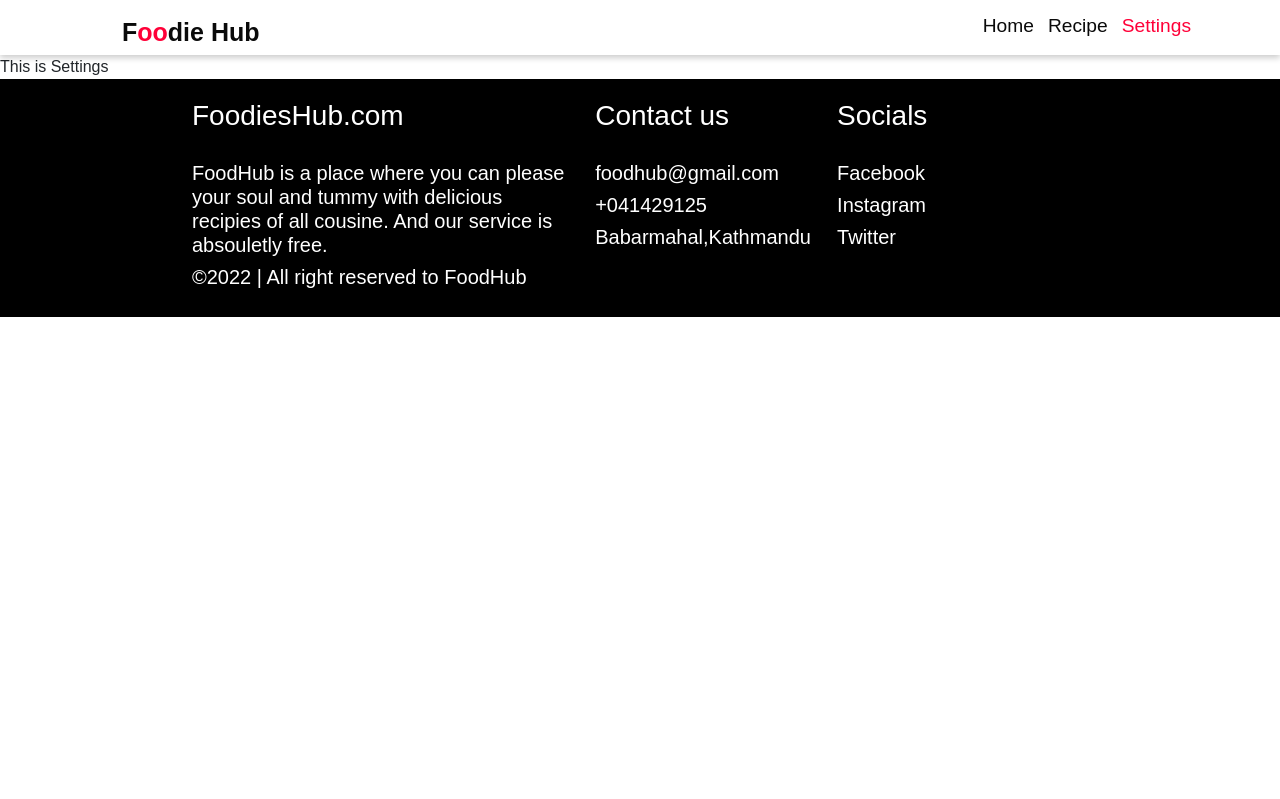
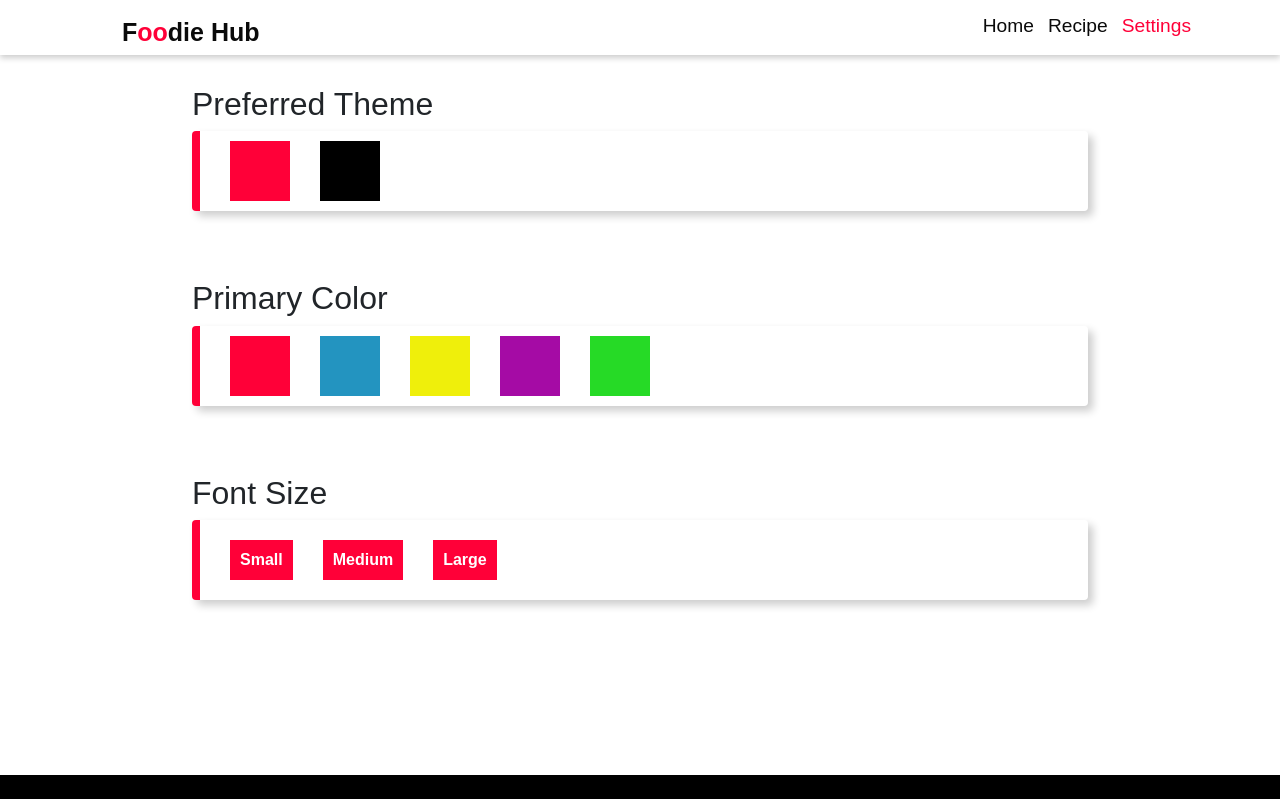
Before and after one commit to AshimSingh/Food-Recipe, a React (Create React App) app: page /settings in a window 1280 px wide. Shown: the top 799 px of the page. Built offline with nearby package versions, Linux system fonts and the light colour scheme.

Commit message:
settings ui done

```diff
--- /dev/null
+++ b/src/components/settingsblock.js
@@ -0,0 +1,41 @@
+import React from 'react'
+
+const Settingsblock = () => {
+  return (
+    <div className='settingsBody'>
+      <div className='chefBox'>
+        <div className='block'>
+            <h2>Preferred Theme</h2>
+           <div className='sblock'>
+            <div className='colorBox'></div>
+             <div className='colorBox'></div>
+           </div>
+        </div>
+      </div>
+      <div className='chefBox'>
+        <div className='block'>
+            <h2>Primary Color</h2>
+           <div className='sblock p'>
+            <div className='colorBox'></div>
+             <div className='colorBox'></div>
+             <div className='colorBox'></div>
+             <div className='colorBox'></div>
+             <div className='colorBox'></div>
+           </div>
+        </div>
+      </div>
+      <div className='chefBox'>
+        <div className='block'>
+            <h2>Font Size</h2>
+           <div className='sblock'>
+                <button className='sbtn'>Small</button>
+                <button className='sbtn'>Medium</button>
+                <button className='sbtn'>Large</button>
+           </div>
+        </div>
+      </div>
+    </div>
+  )
+}
+
+export default Settingsblock
--- /dev/null
+++ b/src/components/settingsblock.scss
@@ -0,0 +1,58 @@
+.settingsBody{
+    height: 90vh;
+}
+.settingsBlock{
+    width: 100%;
+    display: flex;
+
+    justify-content: center;
+    flex-direction: column;
+}
+.block{
+    margin: 30px 0;
+    width: 70%;
+
+}
+.sblock{
+    margin: 8px 0;
+    height: 80px;
+    border-radius: 4px;
+    box-shadow: 5px 5px 8px var(--shadow-color);
+    border-left: 8px solid var(--primary-color) ;
+    padding: 7px 15px;
+    display: flex;
+    align-items: center;
+}
+.colorBox{
+    height: 60px;
+    margin: 0 15px;
+    width: 60px;
+    background-color: var(--primary-color);
+    cursor: pointer;
+}
+.colorBox:nth-child(2){
+    background-color: black;
+}
+.p{
+    .colorBox:nth-child(2) {
+            background-color: rgb(35, 148, 192);
+        }
+    .colorBox:nth-child(3) {
+            background-color: rgb(239, 239, 11);
+                }
+        .colorBox:nth-child(4) {
+            background-color: rgb(165, 11, 165);
+        }
+                .colorBox:nth-child(5) {
+                    background-color: rgb(38, 218, 38);
+                }
+}
+.sbtn{
+    background-color: var(--primary-color);
+    margin: 0 15px;
+    height: 40px;
+    border: none;
+    color:white;
+    font-weight: bold;
+    padding: 0 10px;
+}
--- a/src/pages/Settings.js
+++ b/src/pages/Settings.js
@@ -1,10 +1,8 @@
 import React from 'react'
-
+import Settingsblock from '../components/settingsblock'
 const Settings = () => {
   return (
-    <div>
-      This is Settings
-    </div>
+    <Settingsblock/>
   )
 }
 
--- a/src/styles/index.scss
+++ b/src/styles/index.scss
@@ -112,3 +112,4 @@
  @import "../components/footer.scss";
  @import "../components/suggestion.scss";
  @import "../components/recipeList.scss";
+ @import "../components/settingsblock.scss";
```
